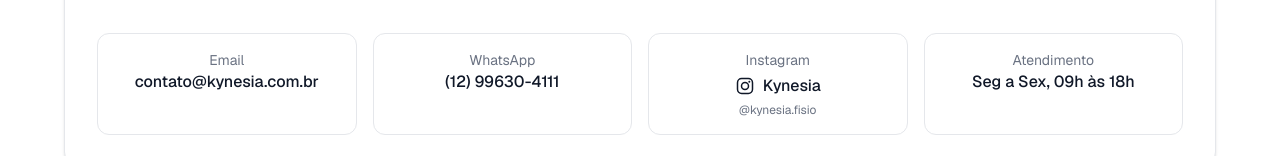
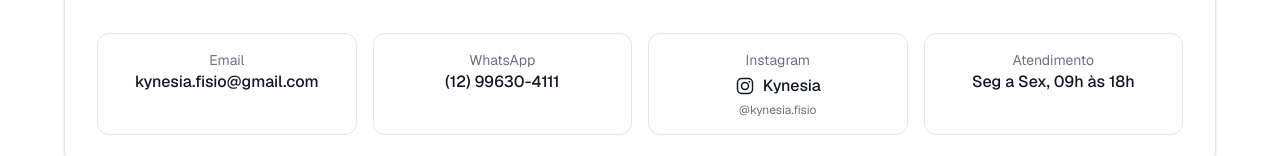
Before and after one commit to sendrette/kynesia-site, a Next.js app: page / in a window 1280 px wide. Shown: the part 7495-7651 px from the top of the page. Built offline with nearby package versions, Linux system fonts and the light colour scheme.

Commit message:
fix: update contact email address and format switch statement on landing page

```diff
--- a/app/page.tsx
+++ b/app/page.tsx
@@ -377,7 +377,7 @@
           <div className="mt-12 grid gap-6 md:grid-cols-3">
             {categorias.map((category, index) => {
               const getIcon = () => {
-                switch(index) {
+                switch (index) {
                   case 0:
                     return (
                       <svg viewBox="0 0 24 24" fill="none" stroke="currentColor" strokeWidth="1.5" className="h-6 w-6 text-teal-500">
@@ -606,9 +606,9 @@
             Fale com nosso time para dúvidas comerciais e implantação da plataforma.
           </p>
           <div className="mt-8 grid gap-4 md:grid-cols-2 lg:grid-cols-4">
-            <a className="rounded-xl border border-gray-200 p-4 text-center transition hover:bg-gray-50" href="mailto:contato@kynesia.com.br">
+            <a className="rounded-xl border border-gray-200 p-4 text-center transition hover:bg-gray-50" href="mailto:kynesia.fisio@gmail.com">
               <p className="text-sm text-gray-500">Email</p>
-              <p className="text-sm font-medium text-gray-900 md:text-base">contato@kynesia.com.br</p>
+              <p className="text-sm font-medium text-gray-900 md:text-base">kynesia.fisio@gmail.com</p>
             </a>
             <a
               className="rounded-xl border border-gray-200 p-4 text-center transition hover:bg-gray-50"
```
